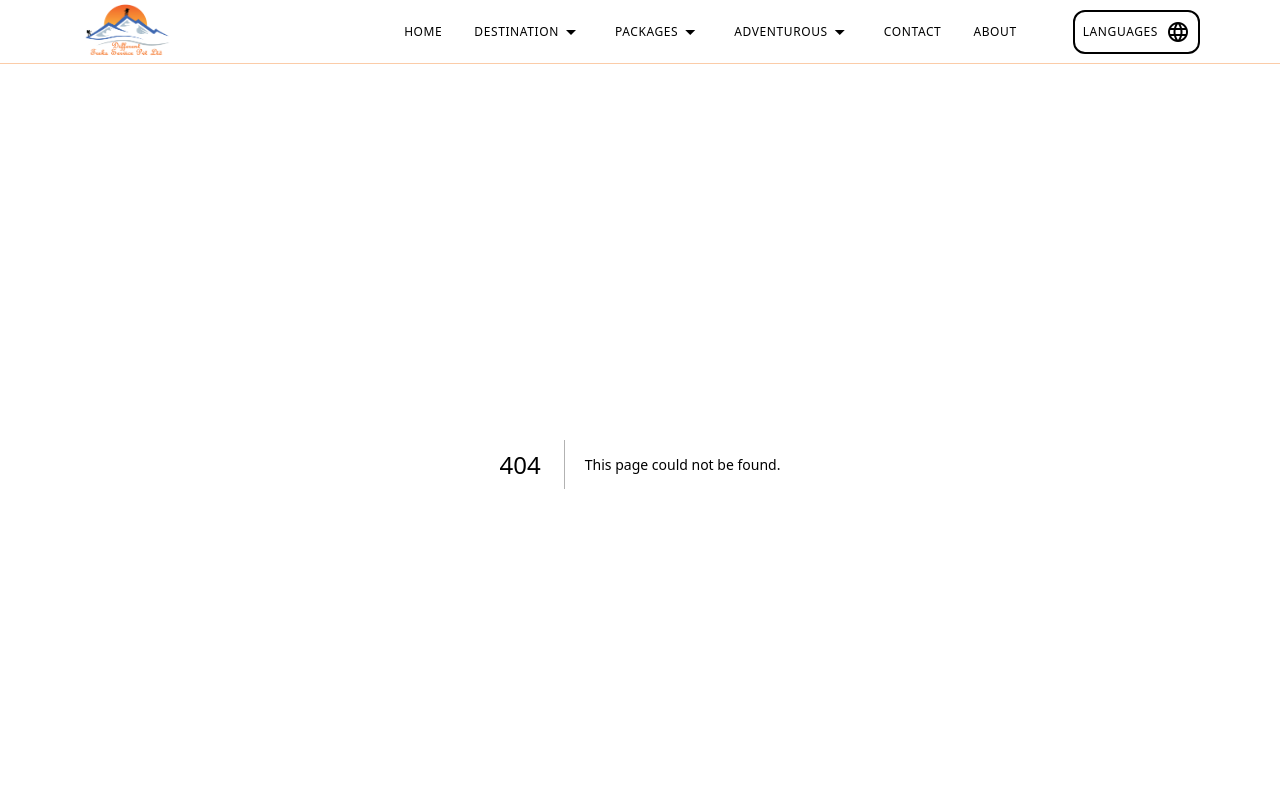
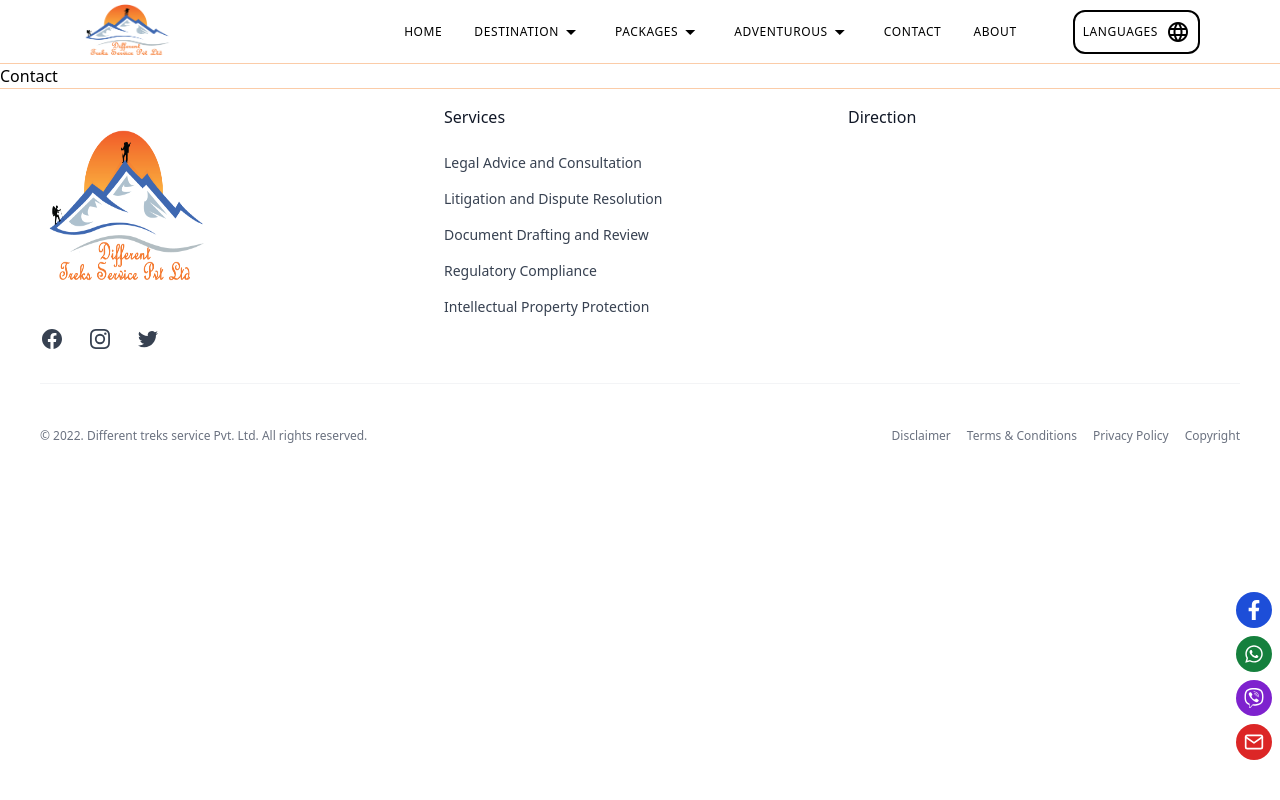
Before and after one commit to Sahitya1707/different-treks-frontend, a Next.js app: page /contact in a window 1280 px wide. Before the commit this address had no page. Shown: the top 800 px of the page. Built offline with nearby package versions, Linux system fonts and the light colour scheme.

Commit message:
added contact icon

```diff
--- /dev/null
+++ b/components/contact_icon.jsx
@@ -0,0 +1,33 @@
+import Link from "next/link";
+import React from "react";
+import { FaFacebookF, FaWhatsapp, FaViber } from "react-icons/fa";
+import { FiMail } from "react-icons/fi";
+
+const ContactIcon = () => {
+  return (
+    <div className="fixed bottom-10 right-2 text-white z-[990] text-xl">
+      <Link href="https://www.facebook.com/" target="_blank">
+        <p className="p-2 bg-blue-700 rounded-full mt-2 hover:translate-y-[-6px] hover:transition-all hover:duration-150 hover:ease-in ease-in transition-all duration-150">
+          <FaFacebookF />
+        </p>
+      </Link>
+      <Link href="https://wa.me/+9779804385112 " target="_blank">
+        <p className="p-2 bg-green-700 rounded-full mt-2 hover:transform-y-2 hover:translate-y-[-6px] hover:transition-all hover:duration-150 hover:ease-in ease-in transition-all duration-150">
+          <FaWhatsapp />
+        </p>
+      </Link>
+      <Link href="viber://chat?number=1234567890">
+        <p className="p-2 bg-purple-700 rounded-full mt-2 hover:translate-y-[-6px] hover:transition-all hover:duration-150 hover:ease-in ease-in transition-all duration-150">
+          <FaViber />
+        </p>
+      </Link>
+      <Link href="mailto:neupanesahitya1@gmail.com">
+        <p className="p-2 bg-red-600 rounded-full mt-2 hover:translate-y-[-6px] hover:transition-all hover:duration-150 hover:ease-in ease-in transition-all duration-150">
+          <FiMail />
+        </p>
+      </Link>
+    </div>
+  );
+};
+
+export default ContactIcon;
--- a/components/footer.jsx
+++ b/components/footer.jsx
@@ -9,7 +9,7 @@ const Footer = () => {
     <>
       <footer
         aria-label="Site Footer"
-        className="bg-white sm-w-[auto] w-[100%] max-w-[90rem] mx-auto text-sm lg:text-base border-t-[1px] border-[#f687336c] px-10 py-4"
+        className="bg-white sm-w-[auto] w-[100%] max-w-[90rem] mx-auto text-sm lg:text-base border-t-[1px] border-[#f687336c] px-10 py-4 overflow-hidden relative z-[991]"
       >
         <div className="grid 2xl:grid-cols-3 lg:grid-cols-3 lg:gap-3 gap-5  w-[100%] md:grid-cols-2 grid-cols-1 sm:gap-y-10 xl:gap-x-18 lg:">
           <div className="  lg:col-auto  ">
--- a/components/header.jsx
+++ b/components/header.jsx
@@ -148,7 +148,7 @@ const Header = () => {
                 // link_5=""
               />
 
-              <HeaderList name="Contact" link="/" />
+              <HeaderList name="Contact" link="/contact" />
               <HeaderList name="about" link="/" />
             </ul>
             <div>
--- a/components/package_slider.jsx
+++ b/components/package_slider.jsx
@@ -16,10 +16,10 @@ const OtherPackageCard = (props) => {
         className="aspect-video w-full object-cover"
         alt={`${blogName}`}
       />
+      <p className="mb-1 text-xl text-primary-500 uppercase font-bold tracking-wider font-custom text-[#F47A30] bg-[#CACFD6] h-[4.5rem] pt-2 px-2 ">
+        {"Annapurna Trek"}
+      </p>
       <div className="p-4">
-        <p className="mb-1 text-xl text-primary-500 uppercase font-bold tracking-wider font-custom text-[#F47A30]">
-          {"Annapurna Trek"}{" "}
-        </p>
         <p className="uppercase font-bold">
           Nepal •{" "}
           <time className="normal-case font-normal">{"10-12 days •"} </time>
--- a/components/root_layout.jsx
+++ b/components/root_layout.jsx
@@ -1,11 +1,13 @@
 import React from "react";
 import Footer from "./footer";
 import Header from "./header";
+import ContactIcon from "./contact_icon";
 
 const RootLayout = ({ children }) => {
   return (
     <>
       <Header />
+      <ContactIcon />
       {children}
       <Footer />
     </>
--- a/package.json
+++ b/package.json
@@ -17,6 +17,7 @@
     "postcss": "8.4.23",
     "react": "18.2.0",
     "react-dom": "18.2.0",
+    "react-icons": "^4.8.0",
     "swiper": "^9.3.0",
     "tailwindcss": "3.3.2"
   }
--- /dev/null
+++ b/pages/contact.jsx
@@ -0,0 +1,7 @@
+import React from "react";
+
+const Contact = () => {
+  return <div>Contact</div>;
+};
+
+export default Contact;
```
Also changed, not shown: 1 other file (tests, documents, lock files or other folders).
